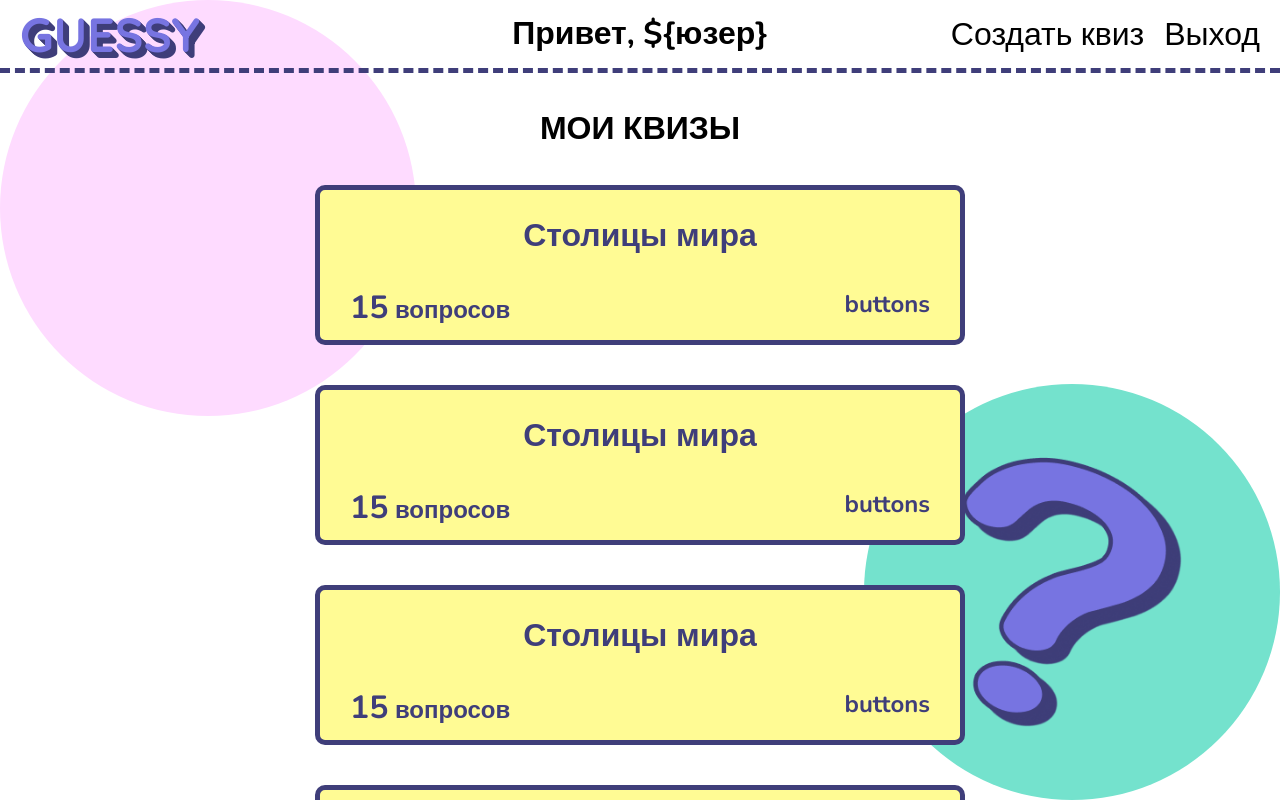
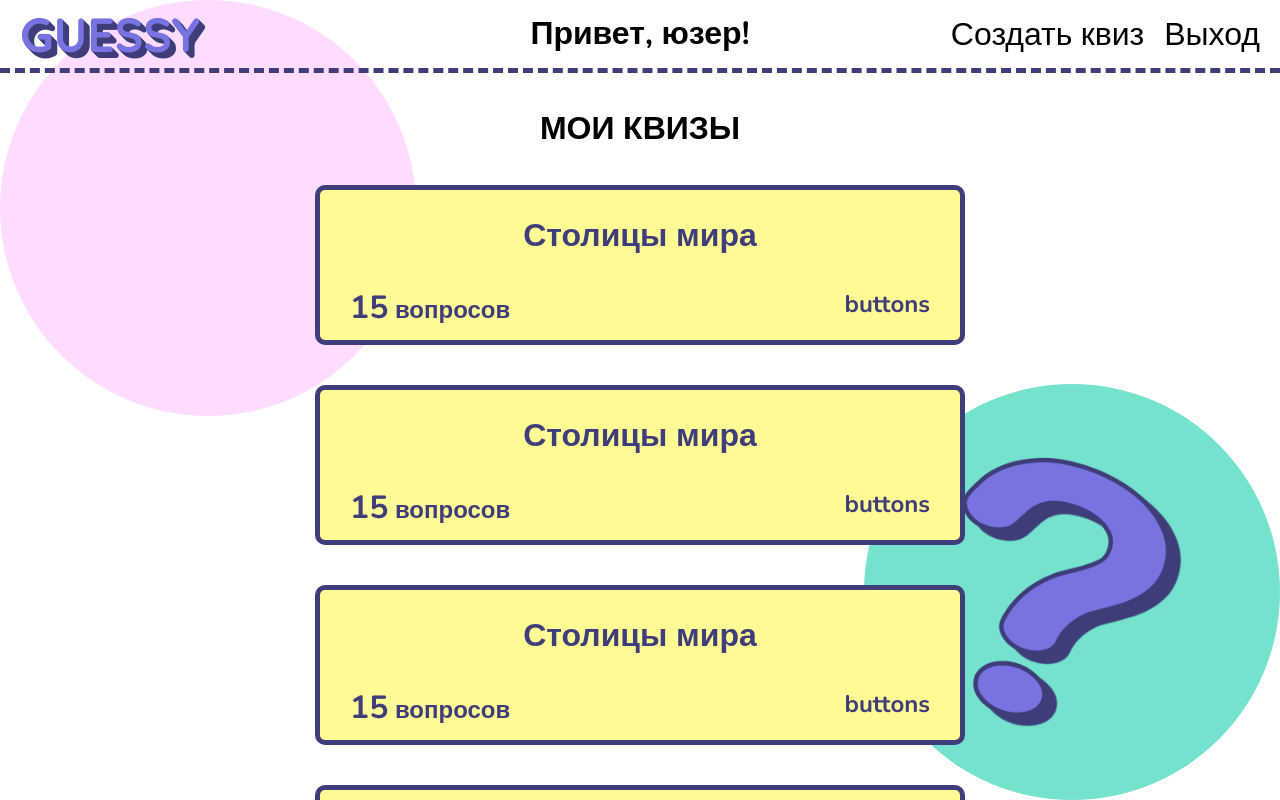
Before and after one commit to TFSchool/coursework-yodanie, a React (Create React App) app: page /profile in a window 1280 px wide. Shown: the top 800 px of the page. Built offline with nearby package versions, Linux system fonts and the light colour scheme.

Commit message:
fix warnings and remove supabase & env.local

```diff
--- a/src/components/Answers/Answers.jsx
+++ b/src/components/Answers/Answers.jsx
@@ -1,5 +1,4 @@
-import React, { useState } from 'react'
-
+import React from 'react'
 import styles from './Answers.module.css'
 import { ReactComponent as CheckMark } from './checkMark.svg'
 
--- a/src/components/Header/Header.jsx
+++ b/src/components/Header/Header.jsx
@@ -1,7 +1,6 @@
 import React from 'react'
-import Button from '../Buttons/Button'
+import { Link } from 'react-router-dom'
 import styles from './Header.module.css'
-import { Link } from 'react-router-dom'
 
 const Header = ({ pageName, children }) => {
   return (
--- a/src/pages/ProfilePage/ProfilePage.jsx
+++ b/src/pages/ProfilePage/ProfilePage.jsx
@@ -1,13 +1,13 @@
 import React from 'react'
+import GuessList from '../../components/GuessList/GuessList'
+import Header from '../../components/Header/Header'
 import styles from './ProfilePage.module.css'
-import Header from '../../components/Header/Header'
 import QuestionMark from './questionMark.png'
-import GuessList from '../../components/GuessList/GuessList'
 
 const ProfilePage = () => {
   return (
     <>
-      <Header pageName="Привет, ${юзер}">
+      <Header pageName="Привет, юзер!">
         <div className={styles.buttons}>
           <button>Создать квиз</button>
           <button>Выход</button>
@@ -16,7 +16,7 @@ const ProfilePage = () => {
       <main className={styles.mainPage}>
         <div className={`${styles.circle} ${styles.circlePink}`}></div>
         <div className={`${styles.circle} ${styles.circleGreen}`}>
-          <img className={styles.questionMark} src={QuestionMark} />
+          <img className={styles.questionMark} src={QuestionMark} alt="question mark" />
         </div>
 
         <GuessList />
--- a/src/supabase/supabaseClient.js
+++ /dev/null
@@ -1,6 +0,0 @@
-import { createClient } from '@supabase/supabase-js'
-
-const supabaseUrl = process.env.REACT_APP_SUPABASE_URL
-const supabaseAnonKey = process.env.REACT_APP_SUPABASE_ANON_KEY
-
-export const supabase = createClient(supabaseUrl, supabaseAnonKey)
```
